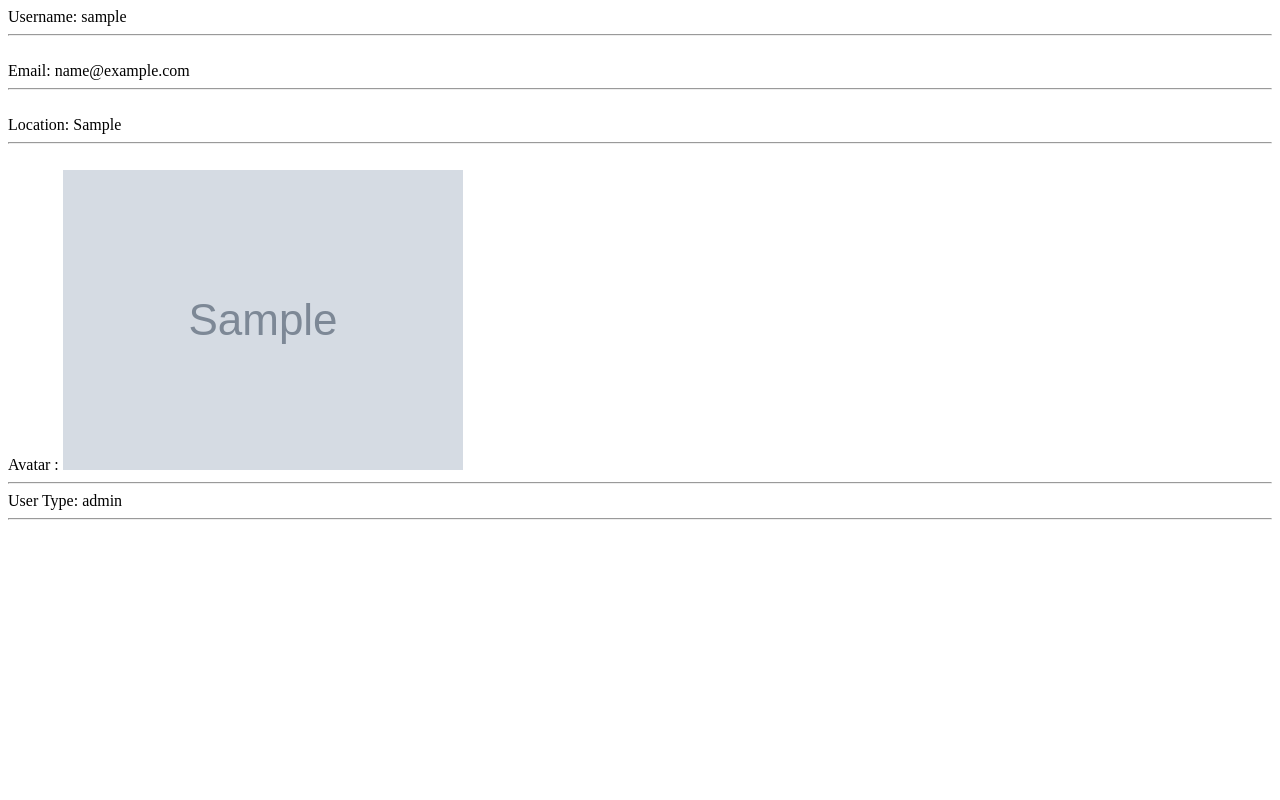
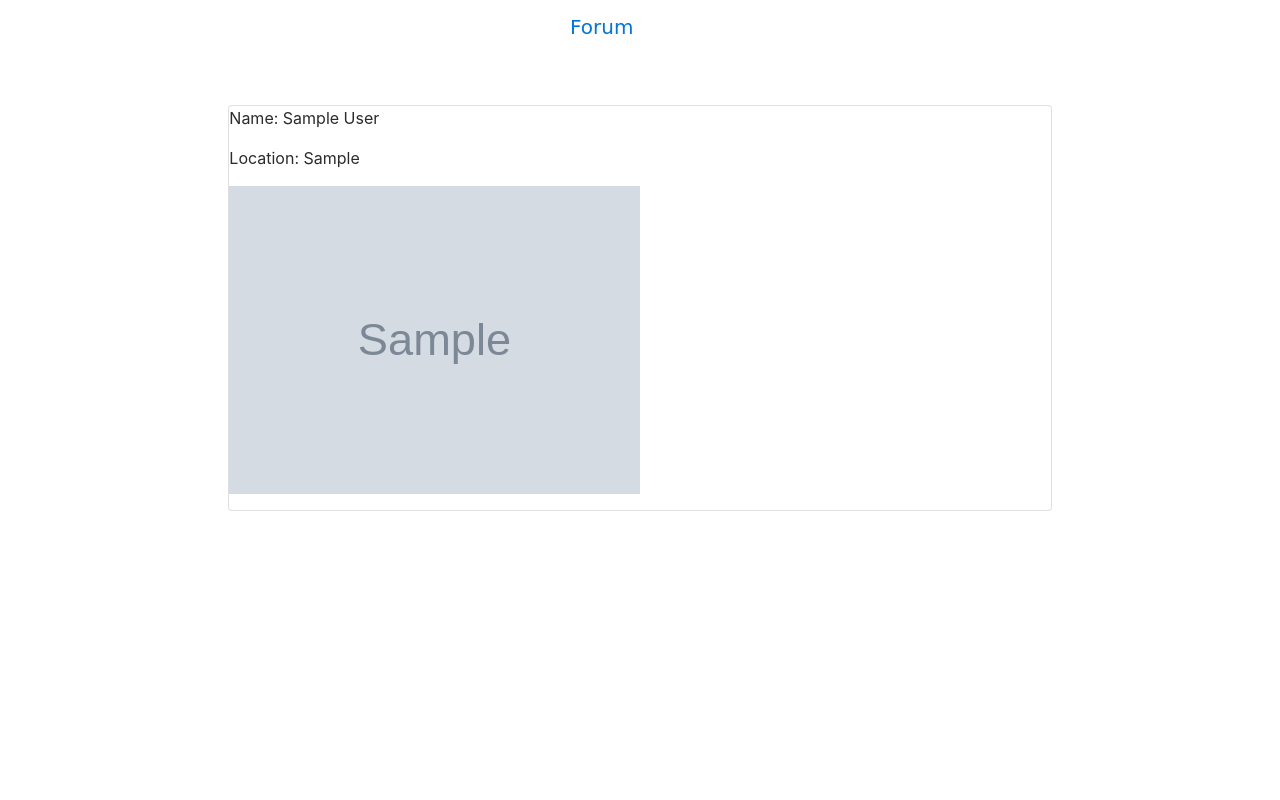
Before and after one commit to IOEWRC/stu_teach, a Django app: page /account/profile/ in a window 1280 px wide. Run offline with Django 3.2, Linux system fonts and the light colour scheme; a user stored in the database is signed in; tables that the repository leaves empty hold one stand-in row (values such as "Sample post"); grey boxes marked "Sample" are stand-in pictures; some libraries are stand-ins or nearby versions; some web fonts are replaced.

Commit message:
Heroku Launch

```diff
--- a/registration_redux/templates/registration_redux/login.html
+++ b/registration_redux/templates/registration_redux/login.html
@@ -16,6 +16,7 @@
 {% endcomment %}
 
 {% block content %}
+    <br><br>
   <div class="container">
     <div class="row justify-content-center">
       <div class="col-lg-4 col-md-6 col-sm-8">
@@ -41,6 +42,7 @@
       </div>
     </div>
   </div>
+    <br><br>
 {% endblock %}
 
 
--- a/registration_redux/templates/registration_redux/registration_form.html
+++ b/registration_redux/templates/registration_redux/registration_form.html
@@ -3,7 +3,7 @@
 
 {% block title %}{% trans "Register for an account" %}{% endblock %}
 
-{% block body %}
+{% block content %}
     <br><br>
      <div class="container-fluid">
         <div class="row justify-content-center">
--- a/registration_redux/templates/registration_redux/user_profile.html
+++ b/registration_redux/templates/registration_redux/user_profile.html
@@ -1,10 +1,23 @@
+{% extends 'registration_redux/registration_base.html' %}
+{% load i18n %}
 
-    Username: {{user.username}}<hr><br>
-    Email: {{user.email}}<hr><br>
-    Location: {{user.profile.location}}<hr><br>
-    Avatar :
-    {% if  user.profile.avatar %}
-         <img src="{{user.profile.avatar.url}}">
-    {% endif %}
-    <br><hr>
-    User Type: {{user.profile.user_type}}<hr><br>
+{% block title %}{{ user.username }}-Profile{% endblock %}
+
+{% block content %}
+    <br><br>
+    <div class="container-fluid">
+        <div class="row justify-content-center">
+            <div class="col-lg-8 col-md-10 col-sm-12">
+                <div class="card">
+                    <div class="card-body">
+                        <p>Name: {{ user.first_name }} {{ user.last_name }}</p>
+                        <p>Location: {{ user.profile.location }}</p>
+                        <p><img src="{{ user.profile.avatar.url }}" alt="{{ user.username }}" class="img-responsive" width="50%" align="center"/></p>
+                    </div>
+                </div>
+            </div>
+
+        </div>
+    </div>
+    <br><br>
+{% endblock %}
--- /dev/null
+++ b/runtime.txt
@@ -0,0 +1 @@
+python-3.6.3
--- a/stu_teach/wsgi.py
+++ b/stu_teach/wsgi.py
@@ -10,7 +10,9 @@ https://docs.djangoproject.com/en/2.0/howto/deployment/wsgi/
 import os
 
 from django.core.wsgi import get_wsgi_application
+from whitenoise.django import DjangoWhiteNoise
 
 os.environ.setdefault("DJANGO_SETTINGS_MODULE", "stu_teach.settings")
 
 application = get_wsgi_application()
+application = DjangoWhiteNoise(application)
```
Also changed, not shown: requirements.txt (+13 -0 lines), stu_teach/settings.py (+15 -8 lines), 2 other files.
